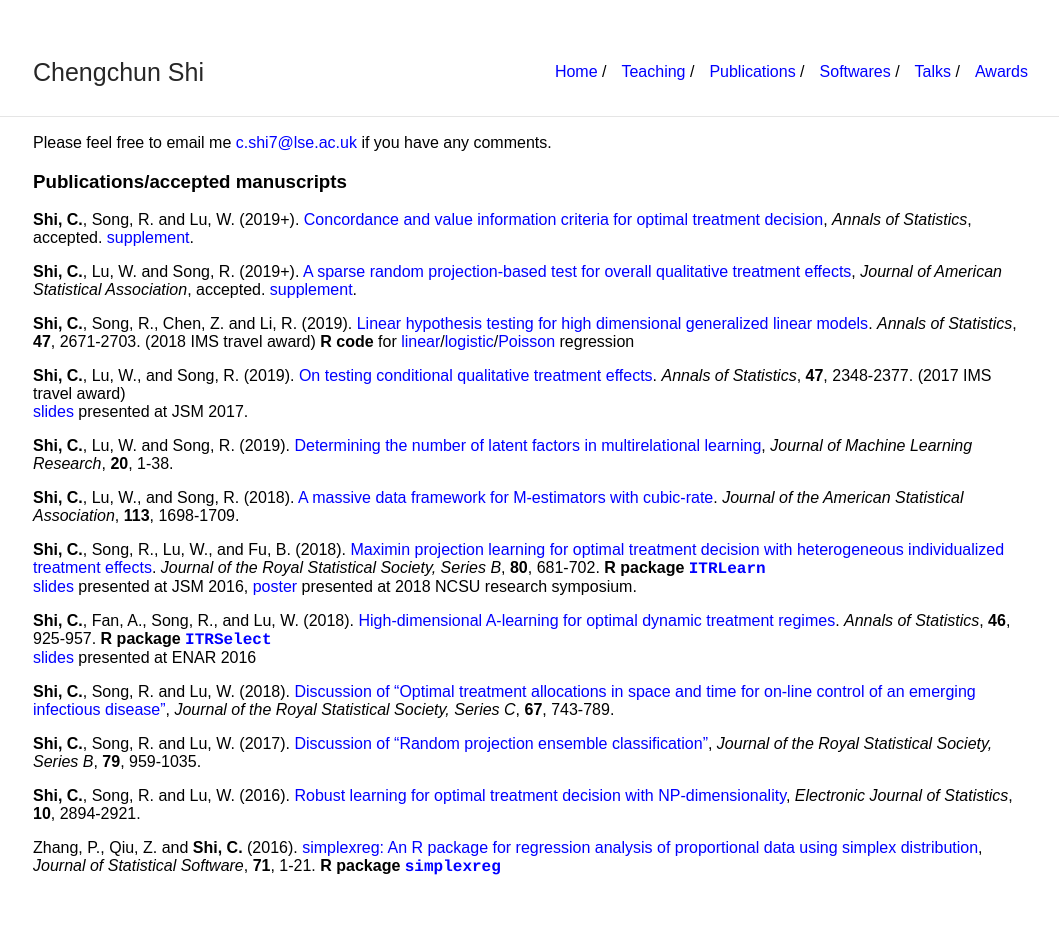
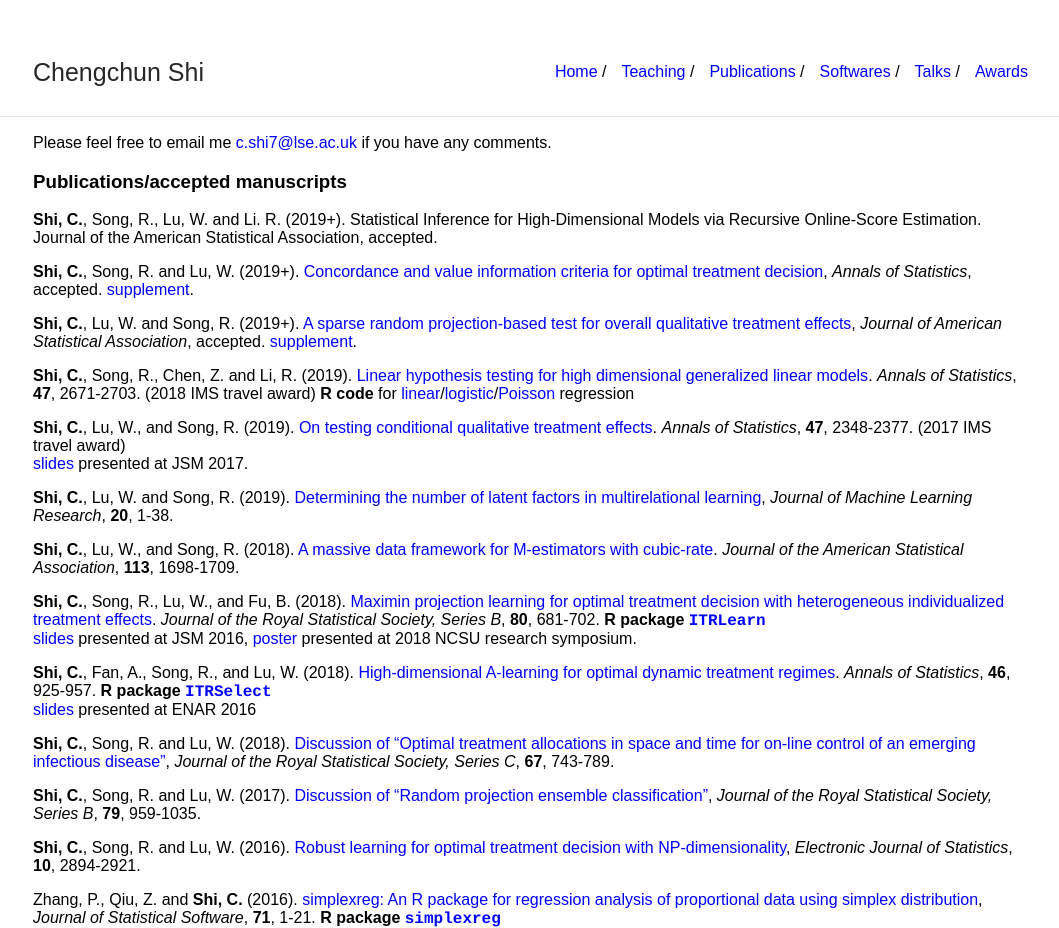
Before and after one commit to callmespring/callmespring.github.io, a Jekyll site: the page built from publication.md, in a window 1280 px wide. Shown: the whole page, without its empty margins (107-1166 px from the left). Built offline with Jekyll 4.4.1, drawn with Linux system fonts in a browser that asks for light colours.

Commit message:
Update publication.md

```diff
--- a/publication.md
+++ b/publication.md
@@ -8,6 +8,8 @@ title: Publication
 Please feel free to email me <c.shi7@lse.ac.uk> if you have any comments.
 
 ### Publications/accepted manuscripts
+
+**Shi, C.**, Song, R., Lu, W. and Li. R. (2019+). Statistical Inference for High-Dimensional Models via Recursive Online-Score Estimation. Journal of the American Statistical Association, accepted.
 
 **Shi, C.**, Song, R. and Lu, W. (2019+). [Concordance and value information criteria for optimal treatment decision](./paper/CIVIC1.pdf), _Annals of Statistics_, accepted. [supplement](./paper/suppCIVIC1.pdf).
 
```
